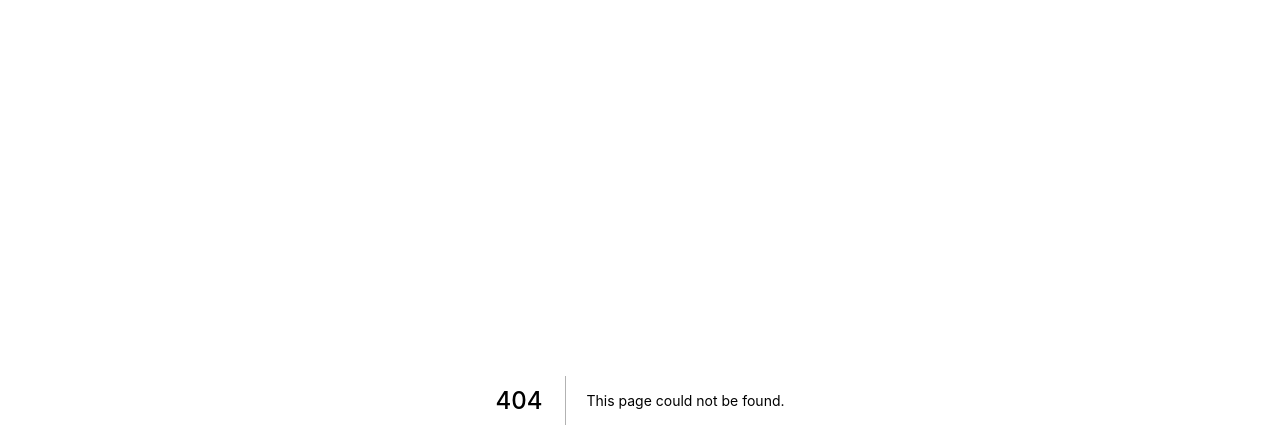
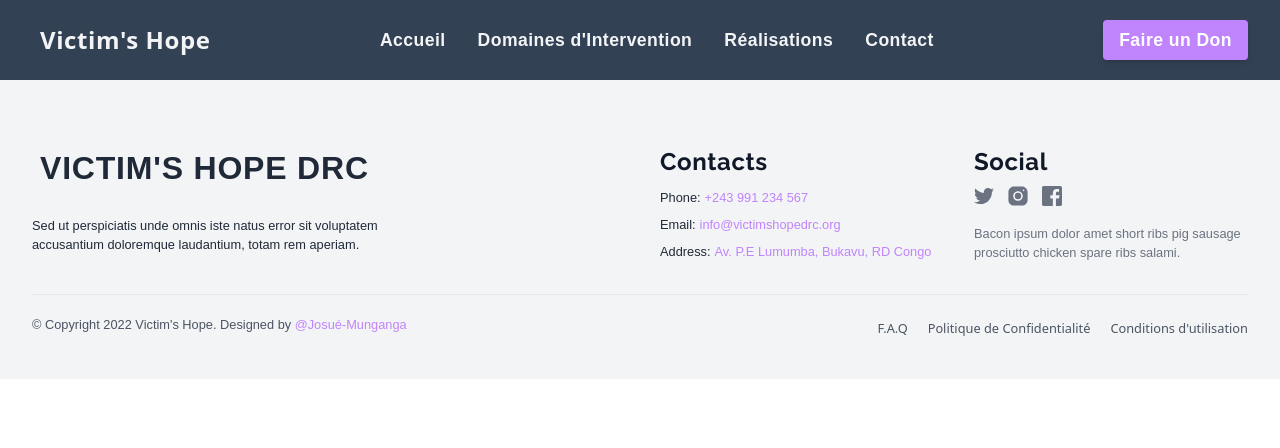
Before and after one commit to josumung999/victimshopedrc, a Next.js app: page /domaines in a window 1280 px wide. Before the commit this address had no page. Shown: the top 448 px of the page. Built offline with nearby package versions, Linux system fonts and the light colour scheme; a web font is replaced by a local one.

Commit message:
Setting up domain page

```diff
--- a/components/Hero.jsx
+++ b/components/Hero.jsx
@@ -34,7 +34,7 @@ const Hero = () => {
             <p className="pr-5 font-Roboto mb-5 text-xl font-medium text-gray-700 dark:text-gray-400 md:text-lg">
               Victim's Hope DRC (VH-DRC), une organisation des droits congolais est basée à Bukavu,
                et vise à contribuer à une société juste et équitable.
-                En plus des interventions humanitaires d’urgence et développement,
+                En plus des interventions humanitaires d’urgence et de développement,
                 VH-DRC s’adonne à la Recherche et au Consulting
             </p>
             <div className="flex items-center">
--- a/components/Summary.jsx
+++ b/components/Summary.jsx
@@ -67,7 +67,7 @@ const Summary = () => {
               Genre, Inclusion et Jeunesse
             </h6>
             <p className="text-sm text-gray-900 dark:text-gray-300">
-              Entreprenariat, soutien aux victimes de violences
+              Entrepreneuriat, soutien aux victimes de violences
               sexuelles et création d'activités génératrices de revenus.
             </p>
           </div>
--- /dev/null
+++ b/pages/domaines.js
@@ -0,0 +1,14 @@
+import ContainerBlock from "../components/ContainerBlock"
+
+const domaines = () => {
+  return (
+    <ContainerBlock
+      title="Domaines d'intervention - Victim's Hope DRC"
+      description="Nous intervenons au profit des victimes de catastrophes par des interventions humanitaire et par la recherche"
+    >
+
+    </ContainerBlock>
+  )
+}
+
+export default domaines
```
Also changed, not shown: pages/about.js (added), pages/about.jsx (deleted), pages/contact.js (added), pages/contact.jsx (deleted), pages/domains.jsx (deleted), pages/projects.js (added), pages/projects.jsx (deleted).
